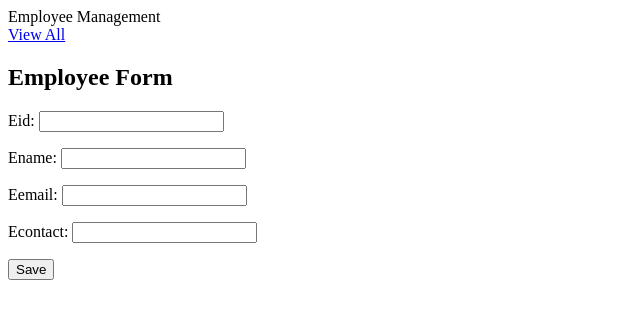
After one commit to mmunson94/django-crud, a Django app: page /employee/add/ in a window 1280 px wide. The commit adds this page. Shown: the top 319 px of the page, without its empty margins (0-640 px from the left). Run offline with Django 3.2, Linux system fonts and the light colour scheme.

Commit message:
Add functionality complete

```diff
--- a/crudexample/crudexample/urls.py
+++ b/crudexample/crudexample/urls.py
@@ -14,10 +14,12 @@ Including another URLconf
     2. Add a URL to urlpatterns:  path('blog/', include('blog.urls'))
 """
 from django.contrib import admin
-from django.urls import path
+from django.urls import path, include
 from employee import views
 
 urlpatterns = [
     path('admin/', admin.site.urls),
-    path('view/', views.employee_list, name="employee_list"),
+    # path('view/', views.employee_list, name="employee_list"),
+    # path('form/', views.employee_add, name="employee_add"),
+    path('employee/', include('employee.urls'), name='employee'),
 ]
--- a/crudexample/employee/templates/base.html
+++ b/crudexample/employee/templates/base.html
@@ -10,6 +10,7 @@
     <header>Employee Management
         <nav>
             <a href="{% url 'employee_list' %}">View All</a>
+            <a href="{% url 'employee_add_and_update' %}"></a>
         </nav>
     </header>
     {% block content %}
--- /dev/null
+++ b/crudexample/employee/templates/employee/employee_form.html
@@ -0,0 +1,13 @@
+{% extends 'base.html' %}
+
+{% block content %}
+    <h2>Employee Form</h2>
+    <form method="post">
+        {% csrf_token %}
+        {{ form.as_p }}
+        <button type="submit">Save</button>
+    </form>
+
+
+
+{% endblock %}
--- /dev/null
+++ b/crudexample/employee/urls.py
@@ -0,0 +1,7 @@
+from django.urls import path
+from . import views
+
+urlpatterns = [
+    path('list/', views.employee_list, name='employee_list'),
+    path('add/', views.employee_add_and_update, name='employee_add_and_update'),
+]
--- a/crudexample/employee/views.py
+++ b/crudexample/employee/views.py
@@ -1,4 +1,4 @@
-from django.shortcuts import render
+from django.shortcuts import render, redirect
 from .models import Employee
 from .forms import EmployeeForm
 
@@ -6,3 +6,23 @@ from .forms import EmployeeForm
 def employee_list(request):
     context = {'employee_list': Employee.objects.all()}
     return render(request, 'employee/employee_list.html', context)
+
+def employee_add_and_update(request, id = 0):
+    if request.method == 'GET':
+        if id == 0:
+            form = EmployeeForm()
+        else:
+            employee = Employee.objects.get(pk=id)
+            form = EmployeeForm(instance=employee)
+        return render(request, 'employee/employee_form.html', { 'form' : form })
+    else:
+        if id == 0:
+            form = EmployeeForm(request.POST)
+        else:
+            employee = Employee.objects.get(pk=id)
+            form = EmployeeForm(request.POST, instance=employee)
+
+        if form.is_valid():
+            form.save()
+
+        return redirect('/employee/list')
```
Also changed, not shown: crudexample/djangodb.sqlite3.
